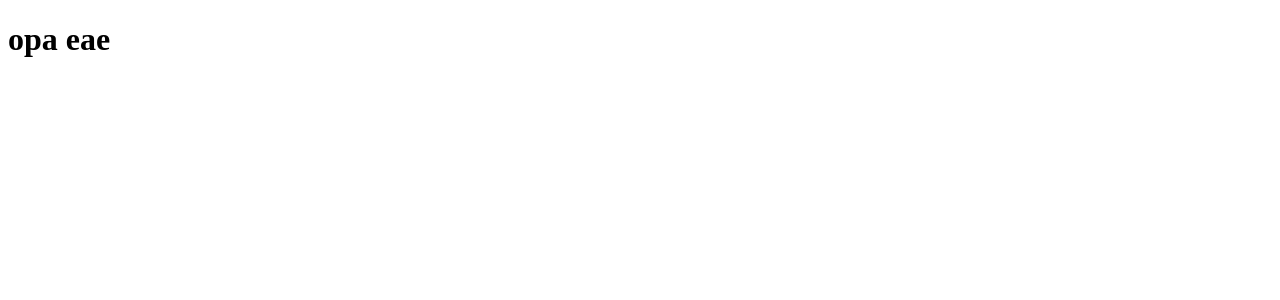
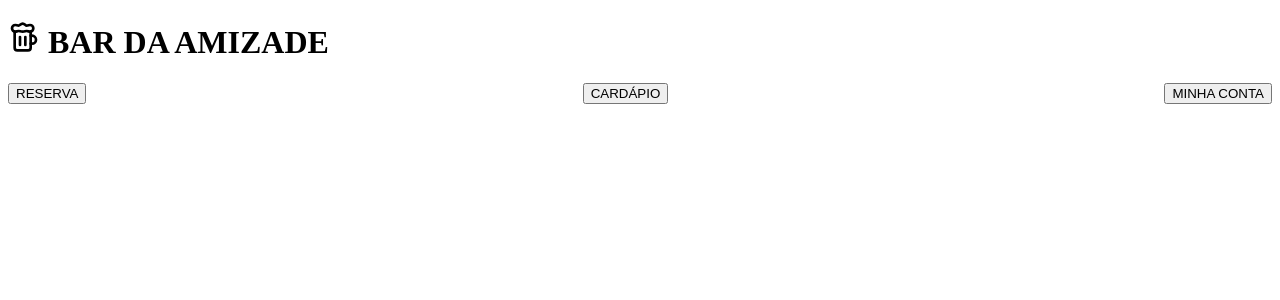
Before and after one commit to Bill-linho/SA-do-comprovante, a React (Vite) app in the folder frontend/: page / in a window 1280 px wide. Shown: the top 300 px of the page. Built offline with nearby package versions, Linux system fonts and the light colour scheme.

Commit message:
feat: layout header

```diff
--- a/frontend/index.html
+++ b/frontend/index.html
@@ -2,9 +2,8 @@
 <html lang="pt-br">
   <head>
     <meta charset="UTF-8" />
-    <link rel="icon" type="image/svg+xml" href="/favicon.svg" />
     <meta name="viewport" content="width=device-width, initial-scale=1.0" />
-    <title>frontend</title>
+    <title>BAR DA AMIZADE</title>
   </head>
   <body>
     <div id="root"></div>
--- a/frontend/package.json
+++ b/frontend/package.json
@@ -11,7 +11,8 @@
   },
   "dependencies": {
     "react": "^19.3.1",
-    "react-dom": "^19.3.1"
+    "react-dom": "^19.3.1",
+    "react-icons": "^5.7.0"
   },
   "devDependencies": {
     "@types/react": "^19.3.0",
--- a/frontend/src/components/header.jsx
+++ b/frontend/src/components/header.jsx
@@ -1,7 +1,18 @@
+import { LuBeer } from "react-icons/lu";
+import "../style/Header.css"
+
 export default function Header() {
-    return(
-        <>
+    return (
+        <header>
+            <h1><LuBeer /> BAR DA AMIZADE</h1>
 
-        </>
+            <div className="header-buttons">
+
+                <button>RESERVA</button>
+                <button>CARDÁPIO</button>
+                <button>MINHA CONTA</button>
+
+            </div>
+        </header>
     )
 }
--- a/frontend/src/pages/home.jsx
+++ b/frontend/src/pages/home.jsx
@@ -1,7 +1,9 @@
+import Header from "../components/header"
+
 export default function Home() {
     return (
         <>
-        <h1>opa eae</h1>
+        <Header />
         </>
     )
 }
--- /dev/null
+++ b/frontend/src/style/Header.css
@@ -0,0 +1,8 @@
+header{
+margin: 0;
+border: 0;
+}
+.header-buttons{
+    display: flex;
+    justify-content: space-between;
+}
```
Also changed, not shown: frontend/src/assets/dharma.webp (added), 1 other file (tests, documents, lock files or other folders).
